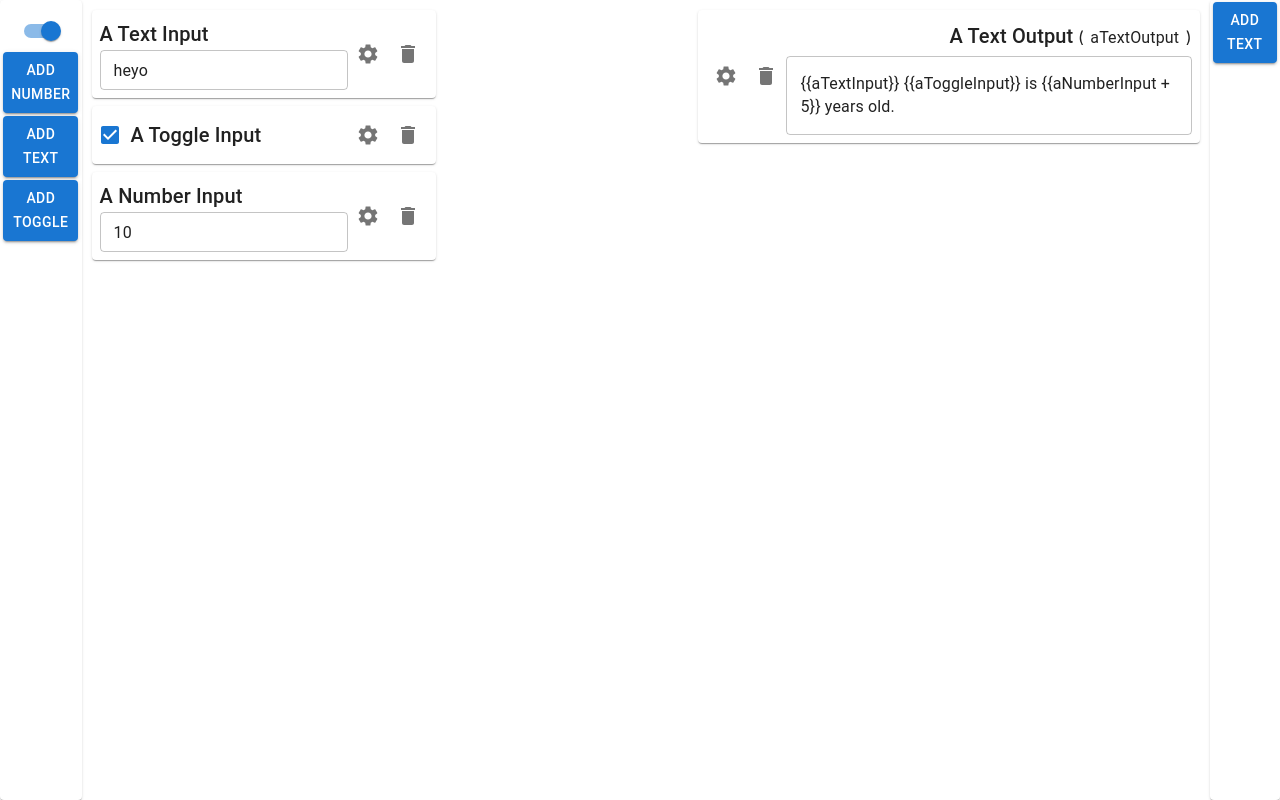
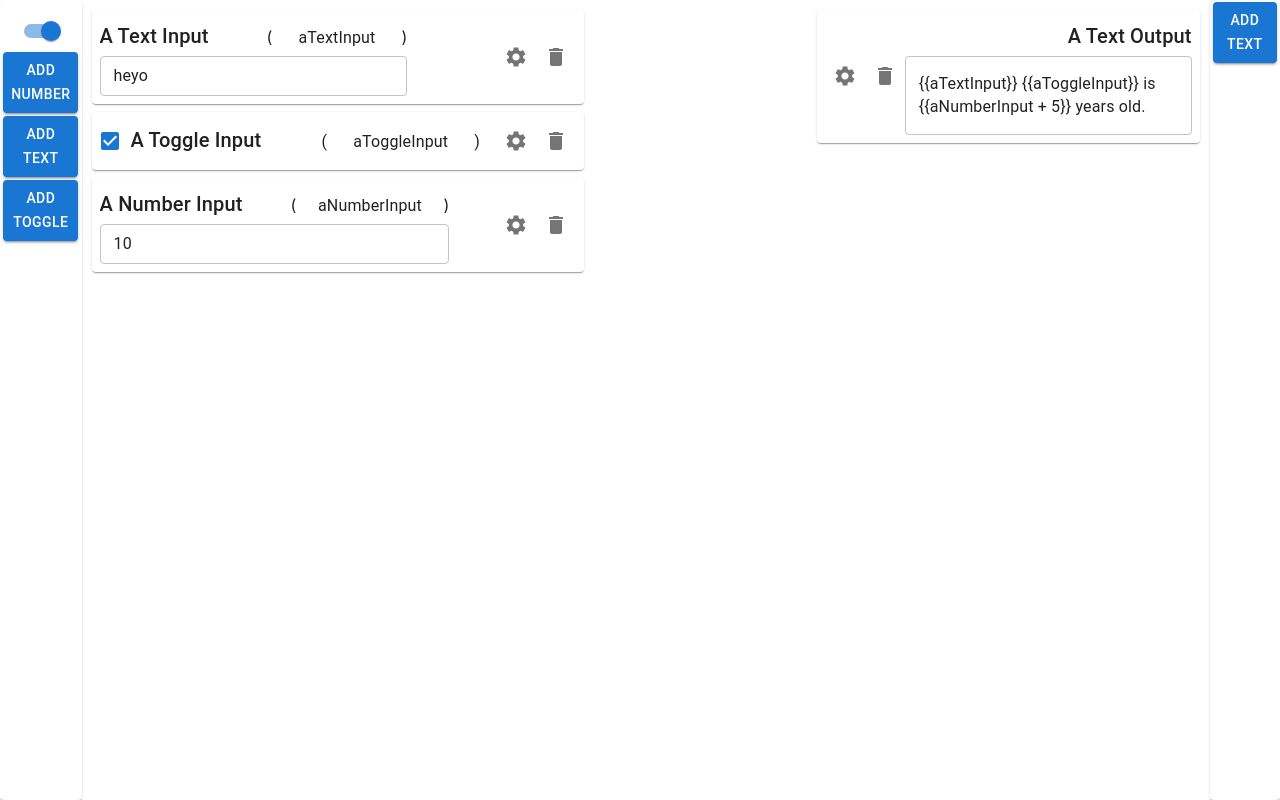
Before and after one commit to Protowalker/calculon, a React (Create React App) app: page / in a window 1280 px wide. Both pictures are taken after a click on the element 19 px from the left and 31 px from the top of the page. Built offline with nearby package versions, Linux system fonts and the light colour scheme; the HTML template or start-up script is replaced by a standard one.

Commit message:
InputNames now has passthrough when editMode is disabled. In addition I moved the variable names from outputs to inputs

```diff
--- a/src/Store/Inputs.ts
+++ b/src/Store/Inputs.ts
@@ -48,8 +48,16 @@ export const inputsSlice = createSlice({
       const payload = { ...action.payload };
       if (payload.name in state) return;
       // Generate a new name if empty
-      if (payload.name === "")
-        payload.name = payload.kind + Object.keys(state).length.toString();
+      if (payload.name === "") {
+        const nextNumber = Object.keys(state)
+          .filter((n) => n.startsWith(payload.kind))
+          .reduce((acc, v) => {
+            const number = parseInt(v.replace(/\D/g, ""));
+            if (!isNaN(number) && number > acc) return number;
+            else return acc;
+          }, -1);
+        payload.name = payload.kind + (nextNumber + 1).toString();
+      }
       // If order is -1, Push it to the end
       if (payload.order === -1) payload.order = Object.keys(state).length;
 
--- a/src/components/Inputs/BaseInput.tsx
+++ b/src/components/Inputs/BaseInput.tsx
@@ -6,6 +6,7 @@ import IconButton from "@mui/material/IconButton";
 import Paper from "@mui/material/Paper";
 import { useState } from "react";
 import { useDispatch } from "react-redux";
+import { TypographyInput } from "util/MuiComponents";
 import { selectEditMode } from "../../Store/EditMode";
 import { useAppSelector } from "../../Store/Hooks";
 import { InputData, removeInput } from "../../Store/Inputs";
@@ -60,3 +61,35 @@ export default function BaseInput(props: {
     </Paper>
   );
 }
+
+export function InputNames({ input }: { input: InputData }) {
+  const editMode = useAppSelector(selectEditMode);
+
+  return (
+    <span style={{ pointerEvents: editMode ? "auto" : "none" }}>
+      <TypographyInput
+        variant="h6"
+        value={input.displayName}
+        readOnly={!editMode}
+        inputProps={{ size: input.name.length }}
+      />
+      {editMode && (
+        <span>
+          {"("}
+
+          <TypographyInput
+            variant="subtitle1"
+            value={input.name}
+            readOnly={!editMode}
+            inputProps={{
+              size: input.name.length,
+              style: { textAlign: "center" },
+            }}
+          />
+
+          {")"}
+        </span>
+      )}
+    </span>
+  );
+}
--- a/src/components/Inputs/NumberInput.tsx
+++ b/src/components/Inputs/NumberInput.tsx
@@ -1,10 +1,11 @@
 import TextField from "@mui/material/TextField";
 import Typography from "@mui/material/Typography";
+import Box from "@mui/material/Box";
 
 import { useCallback, useEffect, useMemo, useState } from "react";
 import { useAppDispatch } from "../../Store/Hooks";
 import { changeInput } from "../../Store/Inputs";
-import BaseInput from "components/Inputs/BaseInput";
+import BaseInput, { InputNames } from "components/Inputs/BaseInput";
 
 export const NumberInputData = Object.freeze({
   kind: "number" as const,
@@ -38,7 +39,8 @@ export default function NumberInput({
 
   return (
     <BaseInput input={input}>
-      <Typography variant="h6">{input.displayName}</Typography>
+      <Box sx={{ display: "flex", flexDirection: "column" }}>
+        <InputNames input={input} />
         <TextField
           size="small"
           placeholder="Input Value"
@@ -46,6 +48,7 @@ export default function NumberInput({
           type="number"
           onChange={(v: any) => updateValue(v.currentTarget.value)}
         ></TextField>
+      </Box>
     </BaseInput>
   );
 }
--- a/src/components/Inputs/TextInput.tsx
+++ b/src/components/Inputs/TextInput.tsx
@@ -1,8 +1,11 @@
 import TextField from "@mui/material/TextField";
 import Typography from "@mui/material/Typography";
-import { useAppDispatch } from "../../Store/Hooks";
+import { useAppDispatch, useAppSelector } from "../../Store/Hooks";
 import { changeInput } from "../../Store/Inputs";
-import BaseInput from "components/Inputs/BaseInput";
+import BaseInput, { InputNames } from "components/Inputs/BaseInput";
+import { TypographyInput } from "util/MuiComponents";
+import { selectEditMode } from "Store/EditMode";
+import { Box } from "@mui/material";
 
 export const TextInputData = Object.freeze({
   kind: "text" as const,
@@ -17,7 +20,8 @@ export default function TextInput({ input }: { input: typeof TextInputData }) {
 
   return (
     <BaseInput input={input}>
-      <Typography variant="h6">{input.displayName}</Typography>
+      <Box sx={{ display: "flex", flexDirection: "column" }}>
+        <InputNames input={input} />
         <TextField
           size="small"
           placeholder="Input Value"
@@ -26,6 +30,7 @@ export default function TextInput({ input }: { input: typeof TextInputData }) {
             dispatch(changeInput({ ...input, value: v.target.value }))
           }
         ></TextField>
+      </Box>
     </BaseInput>
   );
 }
--- a/src/components/Inputs/ToggleInput.tsx
+++ b/src/components/Inputs/ToggleInput.tsx
@@ -1,8 +1,11 @@
 import Checkbox from "@mui/material/Checkbox";
 import FormControlLabel from "@mui/material/FormControlLabel";
 import Typography from "@mui/material/Typography";
-import BaseInput from "components/Inputs/BaseInput";
-import { useAppDispatch } from "../../Store/Hooks";
+import Box from "@mui/material/Box";
+
+import BaseInput, { InputNames } from "components/Inputs/BaseInput";
+import { useAppDispatch, useAppSelector } from "../../Store/Hooks";
+import { selectEditMode } from "Store/EditMode";
 import { changeInput } from "../../Store/Inputs";
 
 export const ToggleInputData = Object.freeze({
@@ -23,8 +26,10 @@ export default function ToggleInput({
   input: typeof ToggleInputData;
 }) {
   const dispatch = useAppDispatch();
+  const editMode = useAppSelector(selectEditMode);
   return (
     <BaseInput input={input}>
+      <Box sx={{ display: "flex", flexDirection: "column" }}>
         <FormControlLabel
           control={
             <Checkbox
@@ -36,8 +41,9 @@ export default function ToggleInput({
               }
             />
           }
-        label={<Typography variant="h6">{input.displayName}</Typography>}
+          label={<InputNames input={input} />}
         />
+      </Box>
     </BaseInput>
   );
 }
--- a/src/components/Outputs/TextOutput.tsx
+++ b/src/components/Outputs/TextOutput.tsx
@@ -46,22 +46,6 @@ export default function TextOutput({
             readOnly={!editMode}
             inputProps={{ style: { textAlign: "right" } }}
           />{" "}
-          {editMode && (
-            <span>
-              {"("}
-
-              <TypographyInput
-                variant="subtitle1"
-                value={output.name}
-                inputProps={{
-                  size: output.name.length - 4,
-                  style: { textAlign: "center" },
-                }}
-              />
-
-              {")"}
-            </span>
-          )}
         </span>
         {editMode ? (
           <TextField
```
Lines whose indentation alone changed are shown as unchanged.
